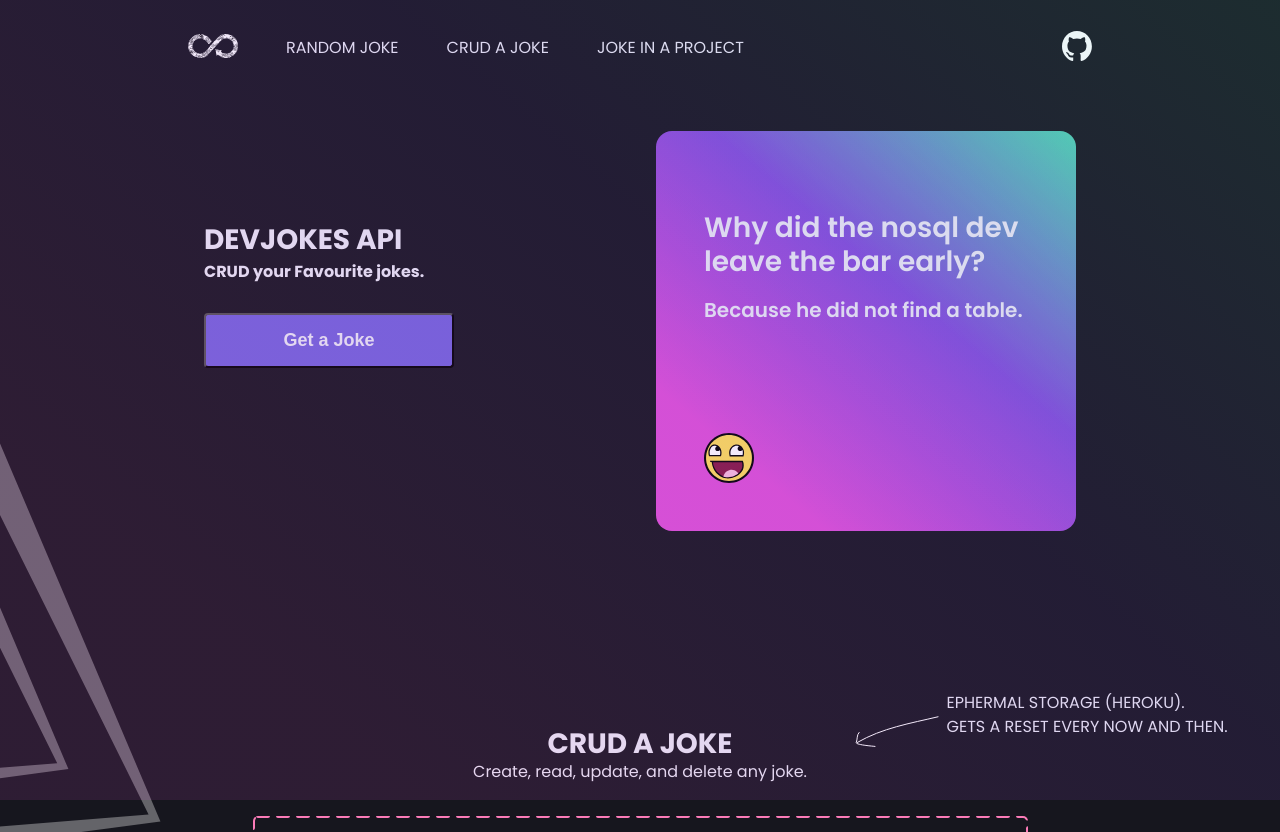
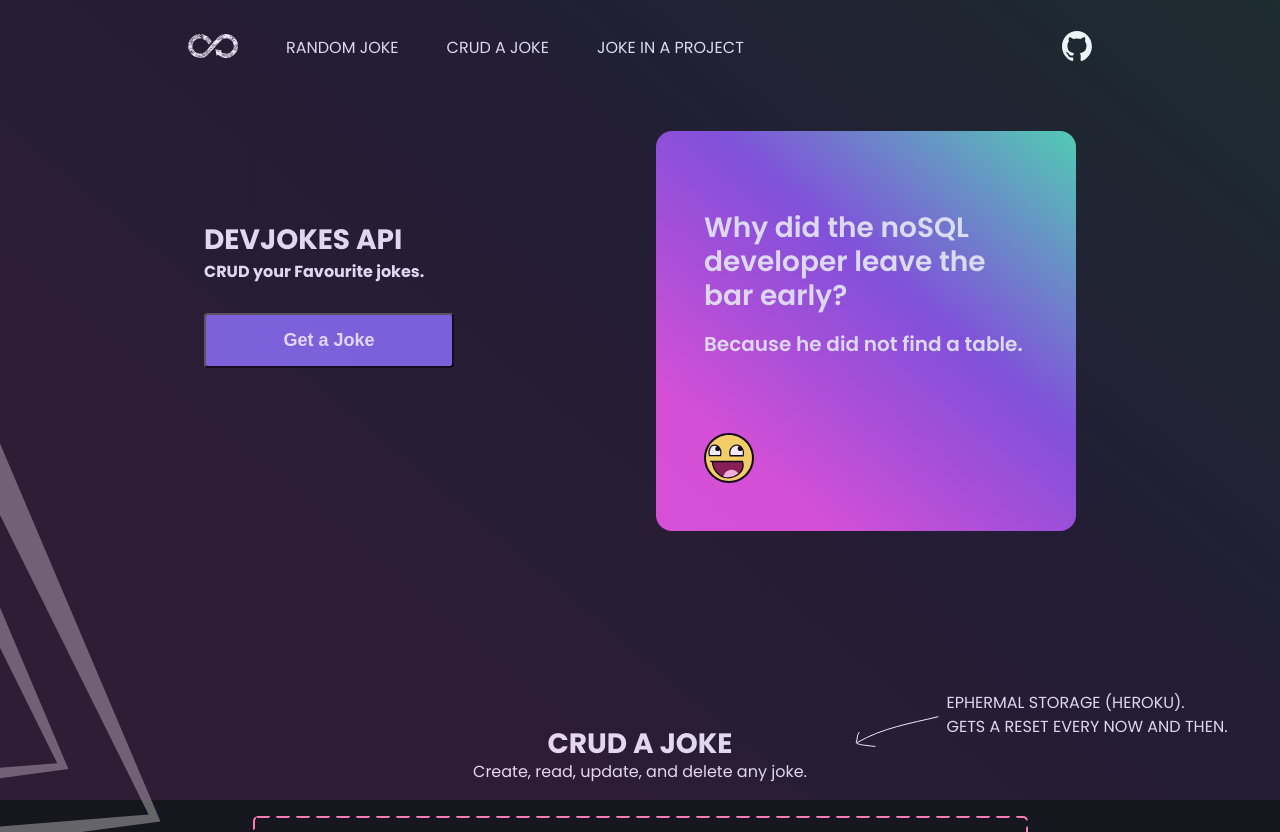
Before and after one commit to alexanderstoehr/Devjokes-API, a React (Vite) app in the folder frontend/devjokes-api/: page / in a window 1280 px wide. Shown: the top 832 px of the page. Built offline with nearby package versions, Linux system fonts and the light colour scheme.

Commit message:
added dynamic joke fetching and displaying

```diff
--- a/frontend/devjokes-api/src/components/Joke.jsx
+++ b/frontend/devjokes-api/src/components/Joke.jsx
@@ -1,14 +1,18 @@
 import {JokeCardStyled} from "../styles/globalStyles.js";
 
-export default function Joke({jokes}) {
-    // let randomJoke = jokes[Math.floor(Math.random() * jokes.length)];
-    // console.log(randomJoke)
+
+export default function Joke({joke}) {
+
 
     return (
         <JokeCardStyled>
             <div className="joke">
-                <div className="question">Why did the nosql dev leave the bar early?</div>
-                <div className="punchline">Because he did not find a table.</div>
+                <div className="question">
+                    {joke.question ? joke.question : joke.punchline}
+                </div>
+                <div className="punchline">
+                    {joke.question ? joke.punchline : null}
+                </div>
             </div>
             <img src="/4chan-jokeface.svg"/>
         </JokeCardStyled>
--- a/frontend/devjokes-api/src/components/JokeButton.jsx
+++ b/frontend/devjokes-api/src/components/JokeButton.jsx
@@ -1,7 +1,7 @@
 import {JokeButtonStyled} from "../styles/globalStyles.js";
 import {useState} from "react";
 
-export default function JokeButton() {
+export default function JokeButton({joke}) {
 
     const buttonColors = [
         "--color-pink",
@@ -34,6 +34,7 @@ export default function JokeButton() {
     const handleClick = () => {
         setButtonColor(pickRandomItem(buttonColors, buttonColor));
         setButtonText(pickRandomItem(buttonTexts, buttonText));
+        joke();
 
     }
 
--- a/frontend/devjokes-api/src/components/sections/Hero.jsx
+++ b/frontend/devjokes-api/src/components/sections/Hero.jsx
@@ -1,16 +1,28 @@
 import {HeroStyled} from "../../styles/globalStyles.js";
 import JokeButton from "../JokeButton.jsx";
 import Joke from "../Joke.jsx";
+import jokes from "../../common/dummyJokes.js";
+import {useState} from "react";
+
 
 export default function Hero() {
+
+    const [randomJoke, setRandomJoke] = useState(jokes[0]);
+    const newJoke = () => {
+        let joke = jokes[Math.floor(Math.random() * jokes.length)];
+        setRandomJoke(joke)
+        console.log(joke)
+    }
+
+
     return (
         <HeroStyled id="jokes">
             <div className="hero-text">
                 <h1>DEVJOKES API</h1>
                 <h2>CRUD your Favourite jokes.</h2>
-                <JokeButton/>
+                <JokeButton joke={newJoke}/>
             </div>
-            <Joke/>
+            <Joke joke={randomJoke}/>
         </HeroStyled>
     )
 }
```
